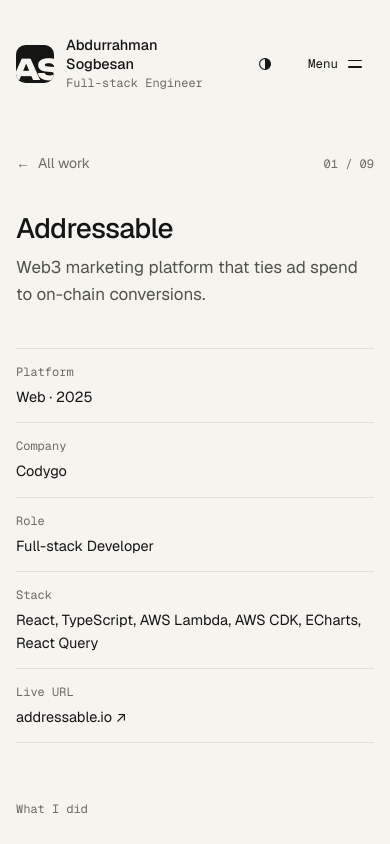
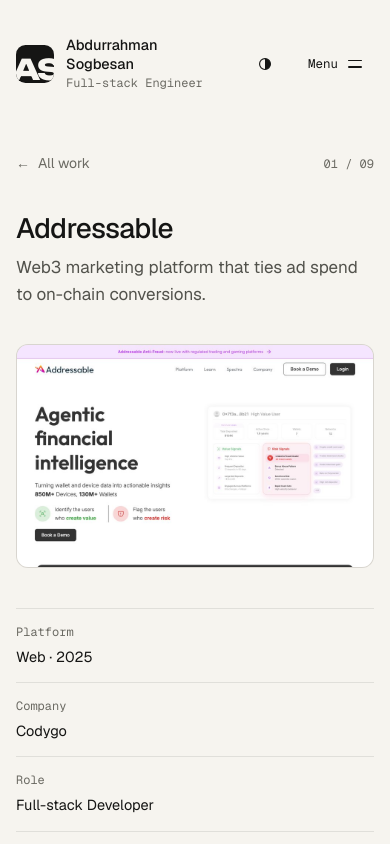
Before and after one commit to AbdurrahmanSogbesan/AbdurrahmanSogbesan.github.io, a Next.js app: page /work/addressable/ in a window 390 px wide. Shown: the top 844 px of the page. Built offline with nearby package versions, Linux system fonts and the light colour scheme.

Commit message:
Project pages: hero falls back to the card screenshots
Without a detailShots list, the page uses the project's card screenshots:
the browser image as the web hero, the three phone screens as the phone
hero row. detailShots still overrides; Doculess has none, so no hero.

```diff
--- a/app/(site)/work/[slug]/page.tsx
+++ b/app/(site)/work/[slug]/page.tsx
@@ -65,7 +65,7 @@ export default async function ProjectPage({ params }: Params) {
   const project = projects[index];
   const next = projects[(index + 1) % projects.length];
   // Hero: the first shot (web) or first three (phones). Everything after goes in the gallery.
-  const all = project.detailShots ?? [];
+  const all = project.detailShots ?? project.screenshots;
   const heroCount = project.preview.frame === 'phones' ? 3 : 1;
   const shots = { hero: all.slice(0, heroCount), gallery: all.slice(heroCount) };
   const total = projects.length;
--- a/content/types.ts
+++ b/content/types.ts
@@ -50,7 +50,8 @@ export interface Project {
   /** Real screenshot(s) under /public. Empty = render the skeleton preview. */
   screenshots: string[];
   /**
-   * Project page screenshots under /public, in order. Any number; none = no screenshots on the page.
+   * Project page screenshots under /public, in order. Any number. Not set = the card `screenshots`
+   * (so the hero shows the card image); an empty list = no screenshots on the page.
    * Web: the first is the 16:10 hero, the rest a two-across gallery.
    * Phones: the first three are the hero row, the rest follow three to a row (9:19.5).
    */
```
